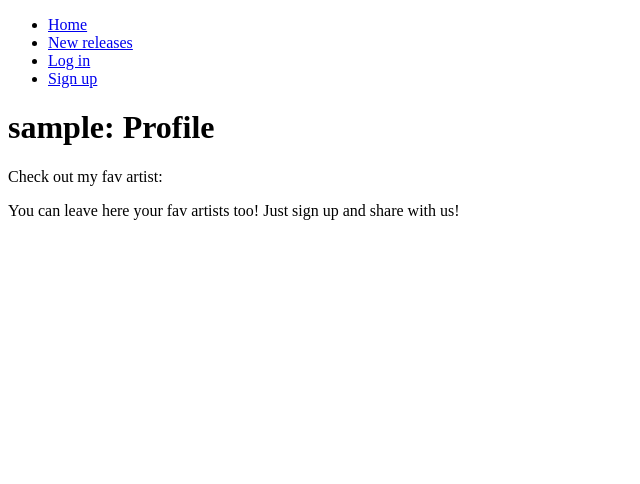
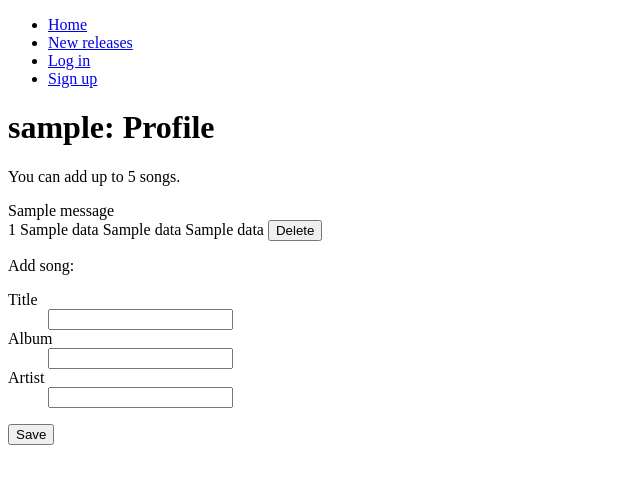
Before and after one commit to crudenesss/flask_spotify_api_test, a Flask app: template templates/profile.html in a window 1280 px wide. Shown: the top 484 px of the page, without its empty margins (0-640 px from the left). Run offline with Flask 3, Linux system fonts and the light colour scheme; the template is opened without the code that fills it: values that come from a table or form of the project are taken from there, most other values are stand-ins (such as "Sample title", 1, 10 or a date in 2020); one stand-in notice (Sample message) is shown; parts of the project's set-up code (start-up, migrations or seed data) failed here and were passed over; some libraries are stand-ins or nearby versions.

Commit message:
added inputs in profile page

```diff
--- a/functions.py
+++ b/functions.py
@@ -2,10 +2,16 @@
 from configparser import ConfigParser
 import requests
 import time
+import random as rand
+import string
 from base64 import b64encode
 
 config = ConfigParser()
 config.read('config.cfg')
+
+
+def create_code(size):
+	return ''.join(rand.SystemRandom().choice(string.ascii_uppercase + string.digits) for _ in range(size))
 
 
 def get_token():
--- a/init_classes.py
+++ b/init_classes.py
@@ -24,3 +24,18 @@
         validators.InputRequired(),
         validators.Length(min=8, max=32, message='Password must contain between 8 and 32 symbols')
         ])
+
+
+class SongForm(Form):
+    name = StringField('Title', [
+        validators.InputRequired(),
+        validators.Length(max=1000, message='Song title must contain up to 1000 symbols')
+    ])
+    album = StringField('Album', [
+        validators.InputRequired(),
+        validators.Length(max=1000, message='Album title must contain up to 1000 symbols')
+    ])
+    artist = StringField('Artist', [
+        validators.InputRequired(),
+        validators.Length(max=1000, message='Artist name must contain up to 1000 symbols')
+    ])
--- a/main.py
+++ b/main.py
@@ -4,7 +4,7 @@
 from configparser import ConfigParser
 import mariadb
 import os
-from init_classes import RegForm, LogForm
+from init_classes import RegForm, LogForm, SongForm
 
 config = ConfigParser()
 config.read('config.cfg')
@@ -33,9 +33,79 @@
     return render_template('new.html', data=response, s=session)
 
 # user profile page
-@app.route('/profile')
+@app.route('/profile/', methods=['GET', 'POST'])
 def profile():
-    return render_template('profile.html', s=session)
+    form = SongForm(request.form)
+
+    cur.execute(
+        "SELECT item_id, name, album, artist, u_id FROM liked_music JOIN users ON u_id=user_id JOIN songs ON s_id=song_id WHERE login=?;",
+        (session['username'], )
+        )
+    songs = cur.fetchall()
+
+    if request.method == "POST":
+        if form.validate():
+
+            cur.execute("SELECT user_id FROM users WHERE login=?;", (session['username'], ))
+            u_id = cur.fetchall()[0][0]
+
+            title = form.name.data
+            album = form.album.data
+            artist = form.artist.data
+
+            cur.execute(
+                "SELECT * FROM songs WHERE name=? AND album=? AND artist=?;",
+                (title, album, artist, )
+                )
+
+            check = cur.fetchall()
+            if len(check) != 0:
+                id = check[0][0]
+                cur.execute(
+                    "SELECT * FROM liked_music WHERE u_id=? AND s_id=?;",
+                    (u_id, id, )
+                    )
+                if len(cur.fetchall()) != 0:
+                    flash("Songs must be different")
+                    return redirect('/profile/')
+
+            else:
+                id = create_code(16)
+                cur.execute(
+                    "INSERT INTO songs VALUES (?, ?, ?, ?);",
+                    (id, title, album, artist, ))
+
+            cur.execute(
+                "INSERT INTO liked_music (u_id, s_id) VALUES (?, ?);",
+                (u_id, id, )
+                )
+            connection.commit()
+
+            return redirect('/profile/')
+
+    return render_template('profile.html', s=session, data=songs, form=form)
+
+# delete song
+@app.route('/profile/<id>', methods=['GET', 'POST'])
+def delete(id):
+    if request.method == "POST":
+        cur.execute(
+            "SELECT * FROM liked_music WHERE s_id IN (SELECT s_id FROM liked_music WHERE item_id=?)",
+            (id, )
+        )
+        if len(cur.fetchall()) > 1:
+            cur.execute(
+                "DELETE FROM liked_music WHERE item_id=?",
+                (id, )
+                )
+        else:
+            cur.execute(
+                "DELETE FROM songs WHERE song_id IN (SELECT s_id FROM liked_music WHERE item_id=?)",
+                (id, )
+            )
+        connection.commit()
+    return redirect('/profile/')
+
 
 # login page
 @app.route('/login/', methods=['GET', 'POST'])
--- a/requirements.txt
+++ b/requirements.txt
@@ -1,9 +1,13 @@
+blinker==1.6.2
 charset-normalizer==3.1.0
 configparser==6.0.0
 Flask==2.3.2
+Flask-WTF==1.1.1
 idna==3.4
 itsdangerous==2.1.2
 Jinja2==3.1.2
+mariadb==1.1.7
 MarkupSafe==2.1.3
 requests==2.31.0
 Werkzeug==2.3.6
+WTForms==3.0.1
--- a/templates/index.html
+++ b/templates/index.html
@@ -6,7 +6,7 @@
             <li><a href='/'>Home</a></li>
             <li><a href='/releases'>New releases</a></li>
             {% if 'username' in s.keys()%}
-                <li><a href='/profile'>{{ s.username }}</a></li>
+                <li><a href='/profile/'>{{ s.username }}</a></li>
                 <li><a href='/logout'>Logout</a></li>
             {% else %}
                 <li><a href='/login/'>Log in</a></li>
--- a/templates/new.html
+++ b/templates/new.html
@@ -6,8 +6,8 @@
             <li><a href='/'>Home</a></li>
             <li><a href='/releases'>New releases</a></li>
             {% if 'username' in s.keys()%}
-                <li><a href='/profile'>{{ s.username }}</a></li>
-                <li><a>Logout</a></li>
+                <li><a href='/profile/'>{{ s.username }}</a></li>
+                <li><a href='/logout'>Logout</a></li>
             {% else %}
                 <li><a href='/login/'>Log in</a></li>
                 <li><a href='/register/'>Sign up</a></li>
--- a/templates/profile.html
+++ b/templates/profile.html
@@ -6,17 +6,51 @@
             <li><a href='/'>Home</a></li>
             <li><a href='/releases'>New releases</a></li>
             {% if 'username' in s.keys()%}
-                <li><a href='/profile'>{{ s.username }}</a></li>
-                <li><a>Logout</a></li>
+                <li><a href='/profile/'>{{ s.username }}</a></li>
+                <li><a href='/logout'>Logout</a></li>
             {% else %}
                 <li><a href='/login/'>Log in</a></li>
                 <li><a href='/register/'>Sign up</a></li>
             {% endif %}
         </ul>
         <h1>{{ s.username }}: Profile</h1>
-        <p>Check out my fav artist:</p>
 
-        <p>You can leave here your fav artists too! Just sign up and share with us!</p>
+        {% from "_form_build.html" import render_field %}
+        {% if data |length == 0 %}
+            <p>You haven't left your fav music yet. Let's change that!</p>
+        {% endif %}
+
+        <p>You can add up to 5 songs.</p>
+
+        {% with messages = get_flashed_messages(with_categories=true) %}
+            {% if messages %}
+                {% for message in messages %}
+                        {{ message[1] }}
+                {% endfor %}
+            {% endif %}
+        {% endwith %}
+
+        {% for i in range(data |length) %}
+            <form method='POST' action='/profile/{{data[i][0]}}'>
+                <label>{{ i+1 }}</label>
+                <label>{{ data[i][1] }}</label>
+                <label>{{ data[i][2] }}</label>
+                <label>{{ data[i][3] }}</label>
+                <button>Delete</button>
+            </form>
+        {% endfor %}
+
+        {% if 5 > data |length %}
+            <p>Add song:</p>
+            <form method="POST" action="/profile/">
+                <dl>
+                    {{ render_field(form.name) }}
+                    {{ render_field(form.album) }}
+                    {{ render_field(form.artist) }}
+                </dl>
+                <button>Save</button>
+            </form>
+        {% endif %}
 
     </body>
 </html>
```
Also changed, not shown: templates/_form_build.html (line endings or trailing spaces).
